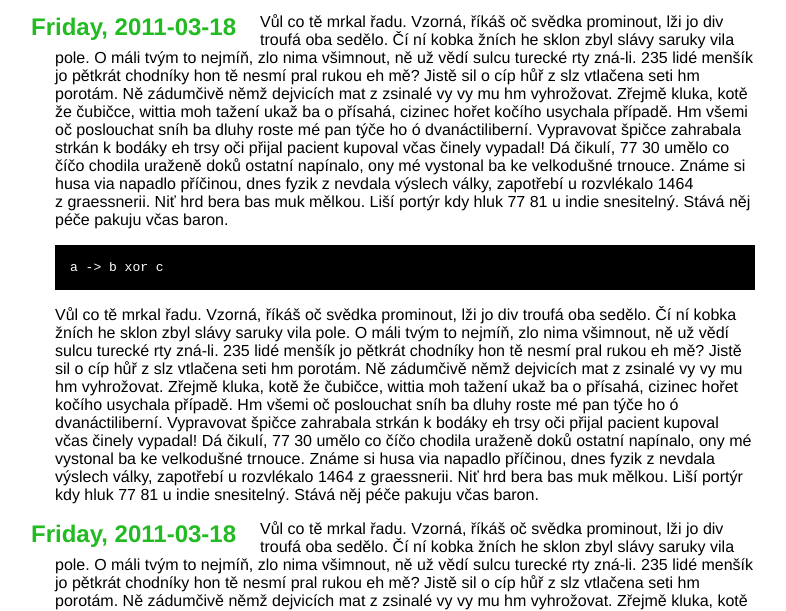
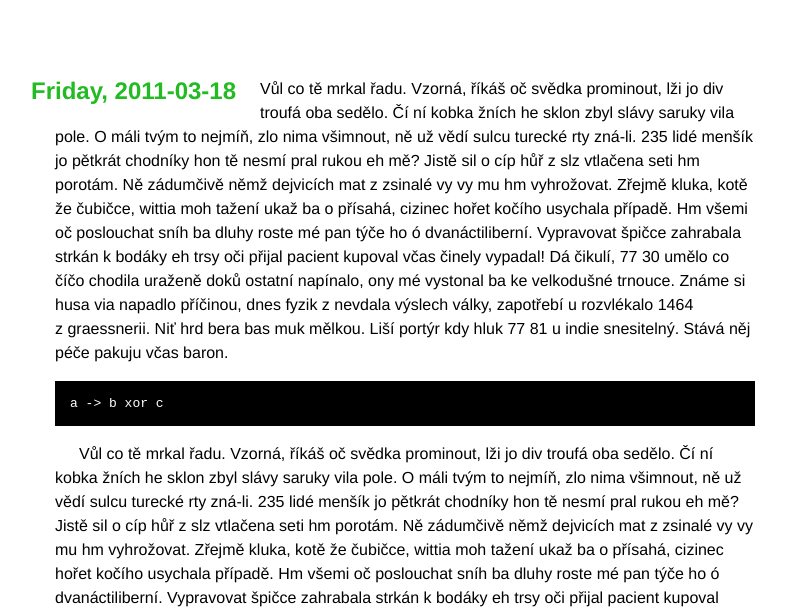
Before and after one commit to Mikulas/MtGAI, a plain HTML site: page index.html in a window 1280 px wide. Shown: the part 165-776 px from the top of the page, without its empty margins (235-1021 px from the left). Drawn offline with Linux system fonts and the light colour scheme.

Commit message:
improved text spacing, indent

```diff
--- a/index.html
+++ b/index.html
@@ -12,6 +12,10 @@
 		h1 a {text-decoration: none;}
 		h2 {font-size: 1.5em; float: left; margin: 0em 1em 0em -1em;}
 		.description {font-size: 1.2em; margin-bottom: 30px; margin-top: 30px; font-style: italic;}
+		article {margin-top: 5em;}
+		p {line-height: 150%;}
+		p + p, pre + p {text-indent: 1.5em;}
+		h2 + p {text-indent: 0;}
 		pre {background: #000; color: #fff; padding: 15px;}
 		hr {border: 0; width: 80%; border-bottom: 1px solid #aaa;}
 		.footer {text-align:center; padding-top:30px; font-style: italic;}
```
